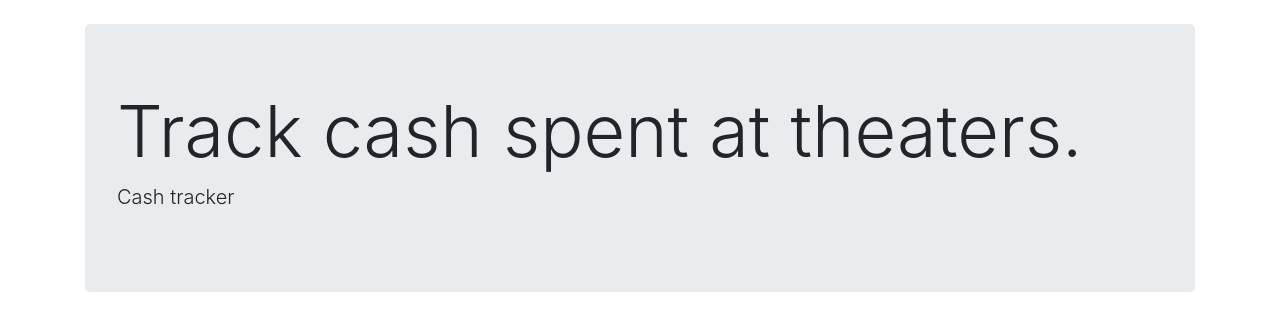
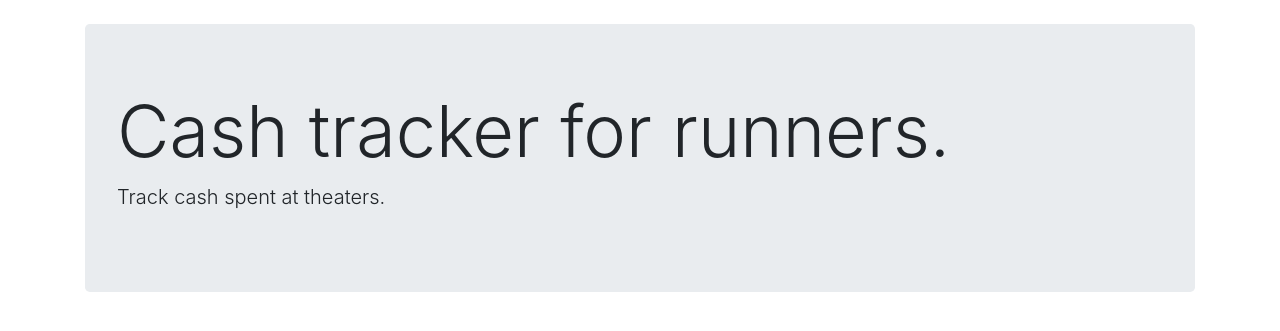
Before and after one commit to rzh90/autotix_cash, a Django app: page / in a window 1280 px wide. Shown: the part 56-387 px from the top of the page. Run offline with Django 3.2, Linux system fonts and the light colour scheme; some libraries are stand-ins or nearby versions.

Commit message:
main page

```diff
--- a/templates/cash/index.html
+++ b/templates/cash/index.html
@@ -1,7 +1,7 @@
 {% extends "cash/base.html" %}
 {% block page_header %}
     <div class="jumbotron">
-        <h1 class="display-3">Track cash spent at theaters.</h1>
-        <p class="lead">Cash tracker</p>
+        <h1 class="display-3">Cash tracker for runners.</h1>
+        <p class="lead">Track cash spent at theaters.</p>
     </div>
 {% endblock page_header %}
```
